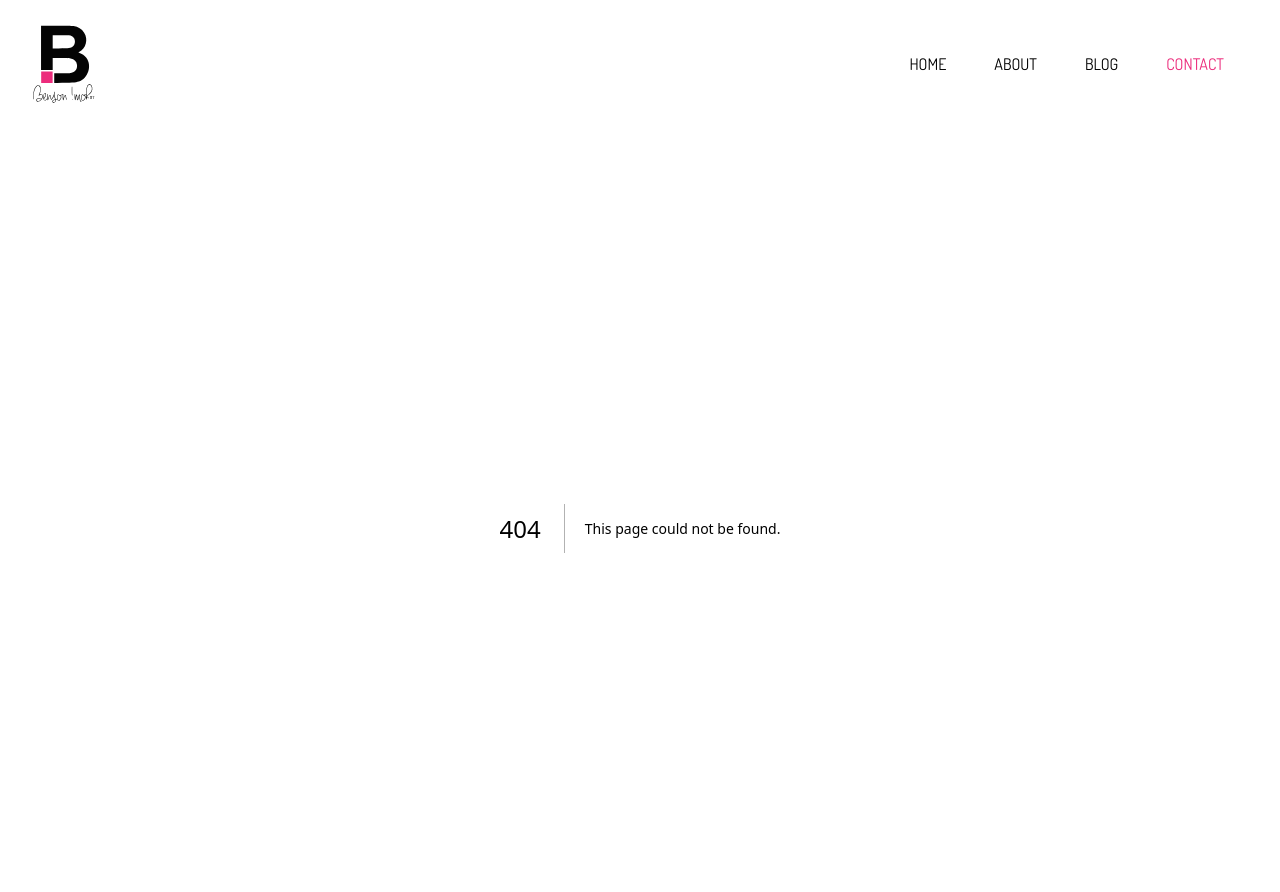
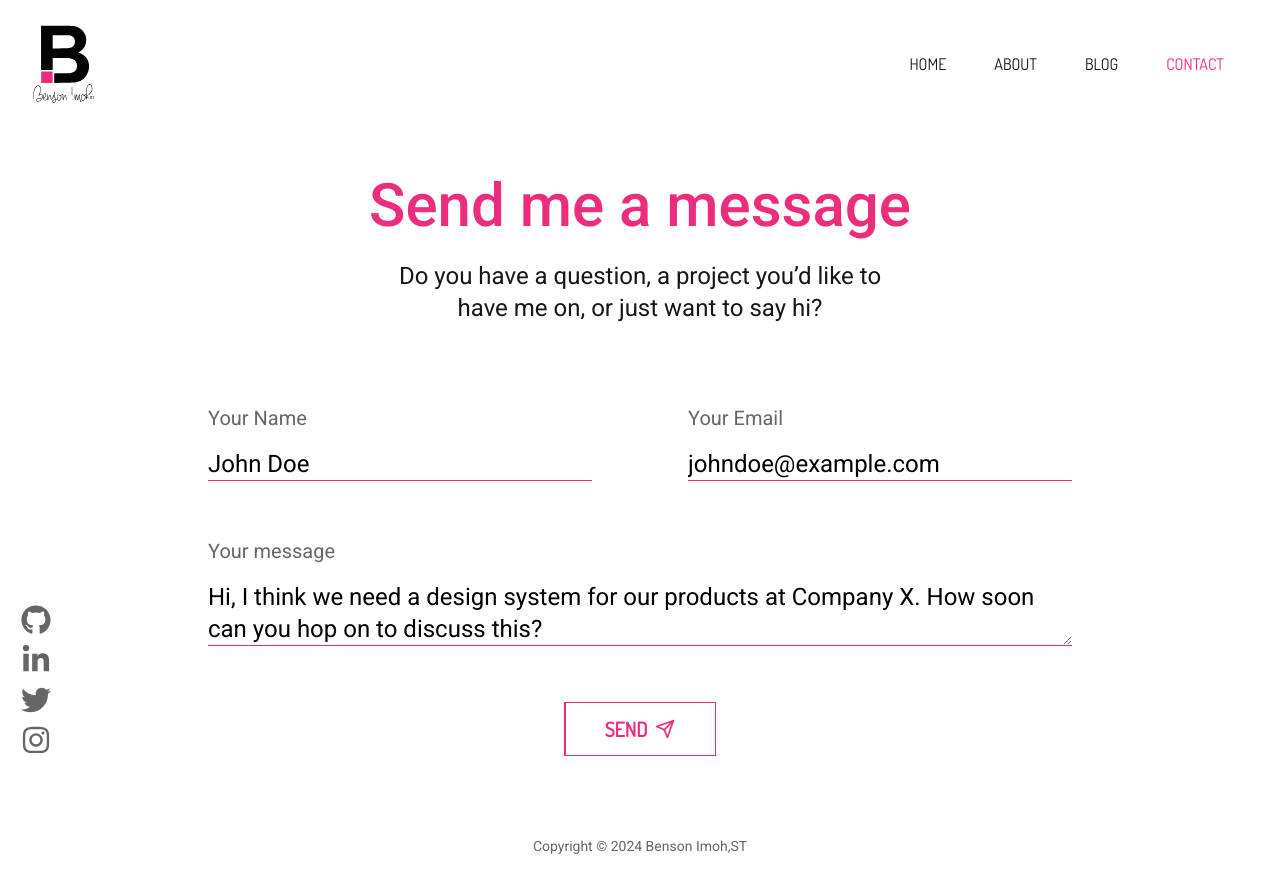
Before and after one commit to stbensonimoh/official-website, a Next.js app: page /contact in a window 1280 px wide. Before the commit this address had no page. Shown: the top 892 px of the page. Built offline with nearby package versions, Linux system fonts and the light colour scheme.

Commit message:
feat: Port the Contact page over to Next.js

```diff
--- /dev/null
+++ b/src/app/contact/page.tsx
@@ -0,0 +1,143 @@
+"use client";
+import { useState } from "react";
+import SocialIcons from "@/app/components/SocialIcons";
+import Copyright from "@/app/components/Copyright";
+import Button from "@/app/components/Button";
+import { FiSend } from "react-icons/fi";
+import Swal from "sweetalert2";
+import { roboto } from "@/app/fonts";
+
+export default function Contact() {
+  const [contactName, setContactName] = useState("");
+  const [contactEmail, setContactEmail] = useState("");
+  const [contactMessage, setContactMessage] = useState("");
+
+  const handleContactName = (e) => setContactName(e.target.value);
+  const handleContactEmail = (e) => setContactEmail(e.target.value);
+  const handleContactMessage = (e) => setContactMessage(e.target.value);
+
+  const handleSendEmail = async (e) => {
+    e.preventDefault();
+    if (!contactName || !contactEmail || !contactMessage) {
+      Swal.fire({
+        title: "Error!",
+        text: "All fields are required!",
+        icon: "error",
+        confirmButtonText: "OK",
+      });
+      return;
+    }
+
+    try {
+      const response = await fetch(`/api/sendemail`, {
+        method: "POST",
+        headers: {
+          "Content-Type": "application/json",
+        },
+        body: JSON.stringify({
+          name: contactName,
+          email: contactEmail,
+          message: contactMessage,
+        }),
+      });
+
+      if (response.status === 200) {
+        Swal.fire({
+          title: "Success!",
+          text: "Message sent successfully!",
+          icon: "success",
+          confirmButtonText: "OK",
+        });
+        setContactName("");
+        setContactEmail("");
+        setContactMessage("");
+      } else {
+        Swal.fire({
+          title: "Error!",
+          text: "Failed to send the message. Please try again.",
+          icon: "error",
+          confirmButtonText: "OK",
+        });
+      }
+    } catch (error) {
+      console.error("Error sending message:", error);
+      Swal.fire({
+        title: "Error!",
+        text: "Failed to send the message. Please try again.",
+        icon: "error",
+        confirmButtonText: "OK",
+      });
+    }
+  };
+  return (
+    <>
+      <div
+        className={`${roboto.className} flex flex-col pt-20 w-full justify-center items-center md:hidden`}
+      >
+        <img src="images/contact-vector.png" className="my-20 mb-8" />
+        <p className="text-center mx-10 mb-8">
+          Got a question or proposal, or just want to say hello? Go ahead.
+        </p>
+        <SocialIcons className="mb-4 social-icons flex flex-row text-center text-bensonpink" />
+        <Button type="external" href="mailto:benson@stbensonimoh.com">
+          Send me a mail
+        </Button>
+      </div>
+          <div className={`${roboto.className} hidden md:flex flex-col h-screen`}>
+        <div className="main flex flex-col items-center justify-center mt-12">
+          <h1 className="font-medium text-6xl text-bensonpink">
+            Send me a message
+          </h1>
+          <p className="text-2xl my-6 w-5/12 text-center">
+            Do you have a question, a project you’d like to have me on, or just
+            want to say hi?
+          </p>
+          <form className="contact-form flex flex-col w-3/4 items-center mt-14">
+            <div className="row flex w-full">
+              <div className="column w-1/2 px-12">
+                <label htmlFor="name">Your Name</label>
+                <input
+                  type="text"
+                  placeholder="John Doe"
+                  id="name"
+                  onChange={handleContactName}
+                />
+              </div>
+              <div className="column w-1/2 px-12">
+                <label htmlFor="email">Your Email</label>
+                <input
+                  type="email"
+                  placeholder="johndoe@example.com"
+                  onChange={handleContactEmail}
+                  id="email"
+                />
+              </div>
+            </div>
+            <div className="row my-14 w-full">
+              <div className="column w-full px-12">
+                <label htmlFor="message">Your message</label>
+                <textarea
+                  rows="2"
+                  onChange={handleContactMessage}
+                  placeholder="Hi, I think we need a design system for our products at Company X. How soon can you hop on to discuss this?"
+                  id="message"
+                ></textarea>
+              </div>
+            </div>
+            <div>
+              <Button onClick={handleSendEmail}>
+                Send &nbsp; <FiSend />
+              </Button>
+            </div>
+          </form>
+        </div>
+        <SocialIcons className="absolute bottom-10 social-icons flex flex-col w-8 ml-4 text-center text-bensongrey" />
+        <div className="flex justify-center pt-20 pb-8">
+          <div className="copyright-container relative text-sm text-bensongrey">
+            <Copyright />
+          </div>
+        </div>
+      </div>
+    </>
+  );
+}
```
